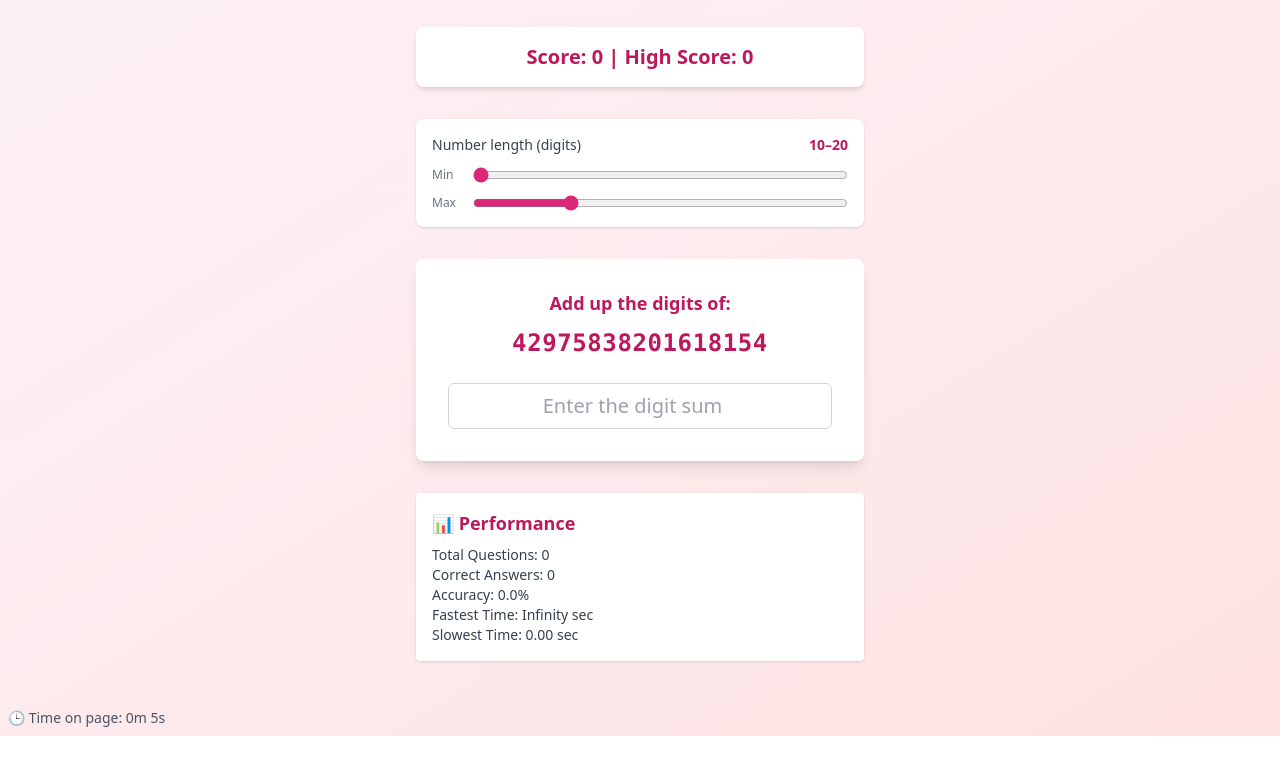
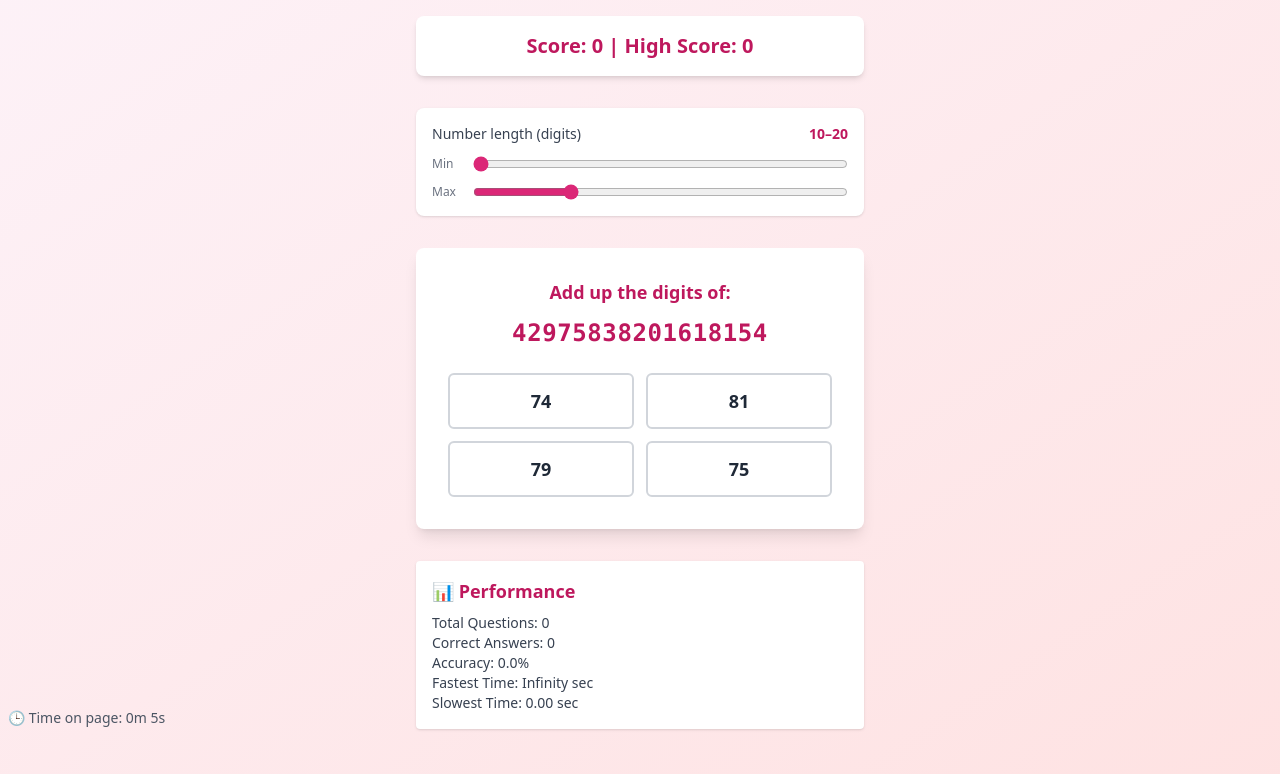
Before and after one commit to prashant099/prashant099.github.io, a plain HTML site: page digit-sum.html in a window 1280 px wide. Shown: the part 64-838 px from the top of the page. Before the commit the page ends 800 px from the top, so only its background shows below. Drawn offline with nearby package versions, Linux system fonts and the light colour scheme.

Commit message:
adding options to the digits sum game

```diff
--- a/digit-sum.html
+++ b/digit-sum.html
@@ -74,13 +74,18 @@
           </div>
         </div>
 
-        <input
-          type="number"
-          v-model.number="userInput"
-          @input="delayedCheck"
-          placeholder="Enter the digit sum"
-          class="w-full px-4 py-2 rounded-md border border-gray-300 focus:outline-none focus:ring-2 focus:ring-pink-500 text-center text-xl"
-        />
+        <div class="grid grid-cols-2 gap-3">
+          <button
+            v-for="opt in options"
+            :key="opt"
+            @click="checkAnswer(opt)"
+            :disabled="answered"
+            :class="optionClass(opt)"
+            class="px-4 py-3 rounded-md border-2 text-lg font-semibold transition disabled:cursor-not-allowed"
+          >
+            {{ opt }}
+          </button>
+        </div>
 
         <div
           v-if="feedback"
@@ -122,14 +127,15 @@
           return {
             number: "0",
             correctSum: 0,
-            userInput: null,
+            options: [],
+            selectedAnswer: null,
+            answered: false,
             score: 0,
             highScore: 0,
             totalTime: 0,
             startTime: null,
             feedback: "",
             feedbackColor: "",
-            inputTimeout: null,
             totalQuestions: 0,
             fastestTime: Infinity,
             slowestTime: 0,
@@ -181,9 +187,24 @@
             }
             this.number = digits.join("");
             this.correctSum = sum;
-            this.userInput = null;
+            this.selectedAnswer = null;
+            this.answered = false;
             this.feedback = "";
             this.startTime = Date.now();
+            this.generateOptions();
+          },
+          generateOptions() {
+            const opts = new Set([this.correctSum]);
+            let guard = 0;
+            while (opts.size < 4 && guard < 50) {
+              guard++;
+              const offset =
+                (this.randomInt(1, 9)) * (Math.random() < 0.5 ? -1 : 1);
+              let candidate = this.correctSum + offset;
+              if (candidate < 1) candidate = this.correctSum + Math.abs(offset);
+              opts.add(candidate);
+            }
+            this.options = Array.from(opts).sort(() => Math.random() - 0.5);
           },
           playSound(type) {
             const id = type === "correct" ? "correct-sound" : "wrong-sound";
@@ -194,10 +215,13 @@
               sound.play().catch(() => {});
             }
           },
-          checkAnswer() {
+          checkAnswer(selected) {
+            if (this.answered) return;
+            this.answered = true;
+            this.selectedAnswer = selected;
             this.totalQuestions++;
             const elapsed = (Date.now() - this.startTime) / 1000;
-            if (this.userInput === this.correctSum) {
+            if (selected === this.correctSum) {
               this.totalTime += elapsed;
               this.score++;
               this.fastestTime = Math.min(this.fastestTime, elapsed);
@@ -206,21 +230,27 @@
               this.feedback = `✅ Correct! Digit sum = ${this.correctSum}`;
               this.feedbackColor = "text-green-600";
               this.playSound("correct");
-              this.generateNumber();
             } else {
-              this.feedback = `❌ Wrong! Try again.`;
+              this.feedback = `❌ Wrong! Digit sum = ${this.correctSum}`;
               this.feedbackColor = "text-red-600";
               this.playSound("wrong");
             }
             this.saveStats();
+            setTimeout(() => {
+              this.generateNumber();
+            }, 900);
           },
-          delayedCheck() {
-            clearTimeout(this.inputTimeout);
-            this.inputTimeout = setTimeout(() => {
-              if (this.userInput !== null) {
-                this.checkAnswer();
-              }
-            }, 500);
+          optionClass(opt) {
+            if (!this.answered) {
+              return "border-gray-300 hover:border-pink-500 hover:bg-pink-50 text-gray-800";
+            }
+            if (opt === this.correctSum) {
+              return "border-green-500 bg-green-50 text-green-700";
+            }
+            if (opt === this.selectedAnswer) {
+              return "border-red-500 bg-red-50 text-red-700";
+            }
+            return "border-gray-200 text-gray-400";
           },
           updateHighScore() {
             if (this.score > this.highScore) {
```
